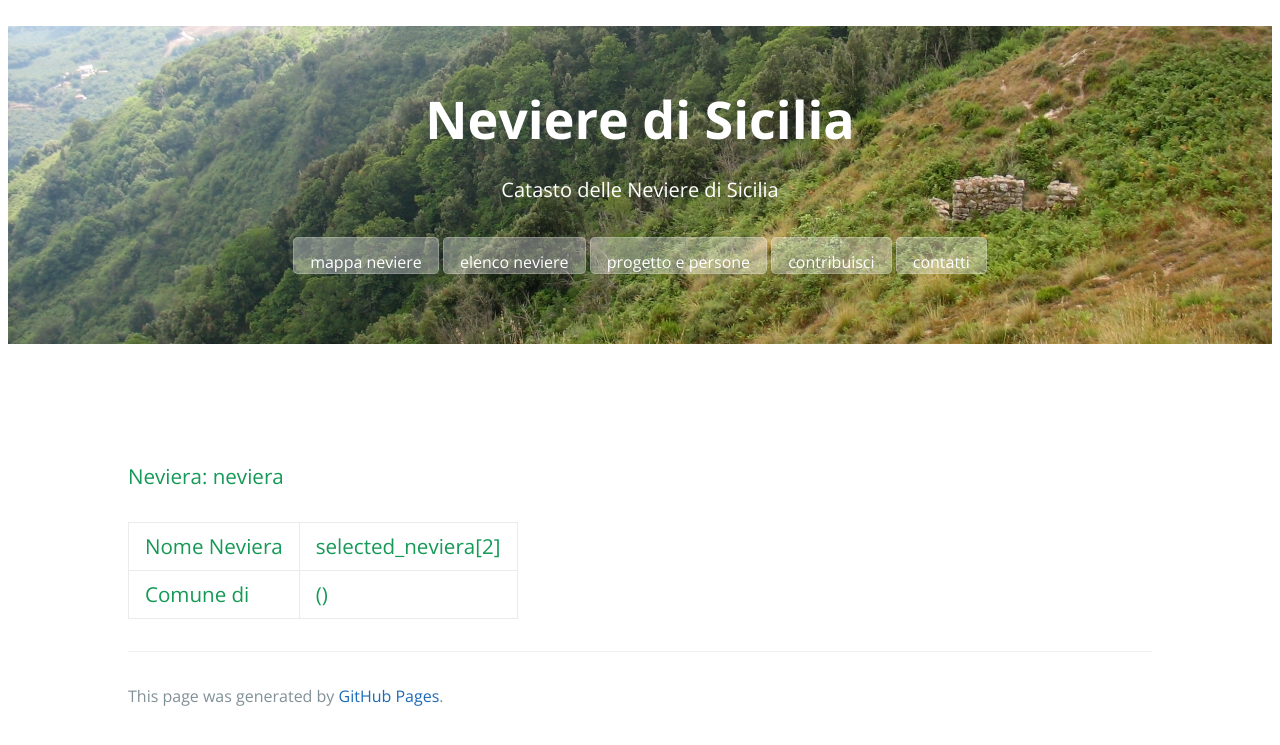
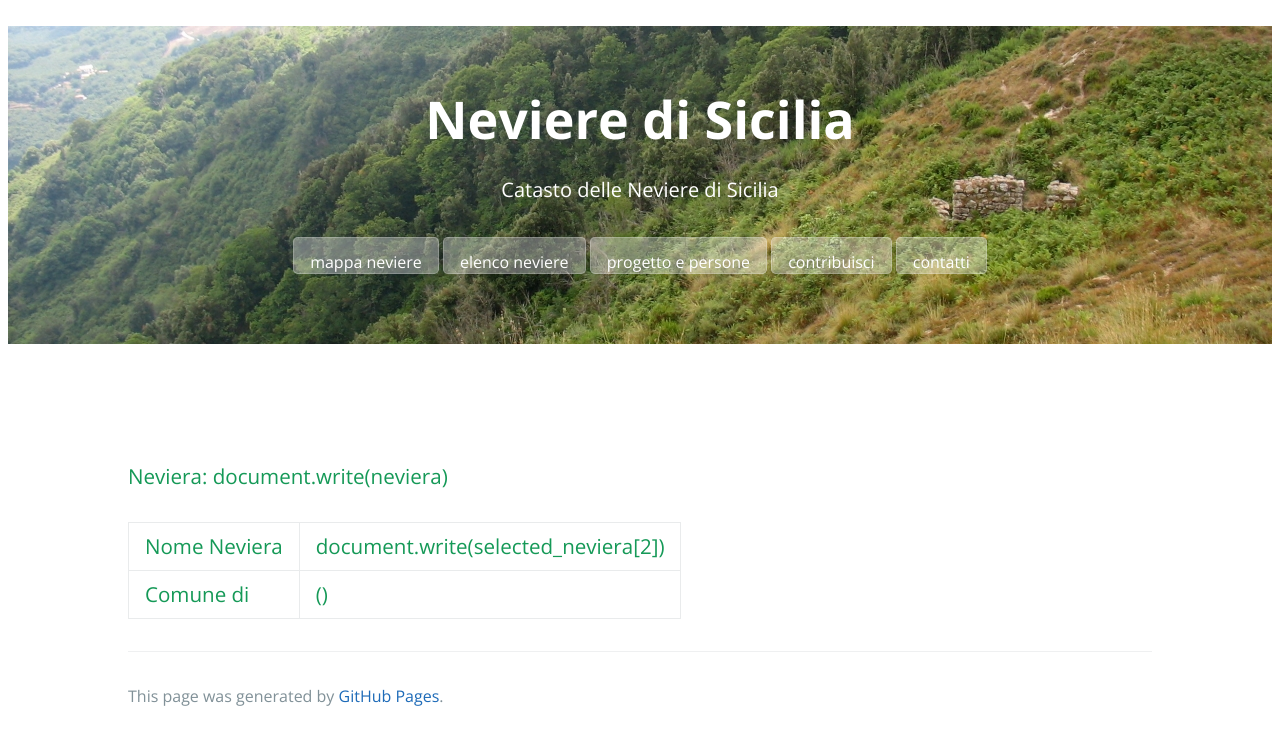
Before and after one commit to NeviereDiSicilia/nevieredisicilia.github.io, a Jekyll site: the page built from neviera.html, in a window 1280 px wide. Shown: the top 745 px of the page. Built offline with Jekyll 4.4.1, drawn with Linux system fonts in a browser that asks for light colours.

Commit message:
Update neviera.html

```diff
--- a/_includes/neviera.html
+++ b/_includes/neviera.html
@@ -45,11 +45,11 @@ var neviera = get['neviera'];
 </script>
 
 
-<h3>Neviera: neviera<br/><br/>
+<h3>Neviera: document.write(neviera)<br/><br/>
 
 <table>
    		<tr>
-			<td>Nome Neviera</td><td>selected_neviera[2]</td>
+			<td>Nome Neviera</td><td>document.write(selected_neviera[2])</td>
 		</tr>
 		<tr>
 			<td>Comune di</td><td>{{ member.comune }} ({{ member.provincia }})</td>
```
